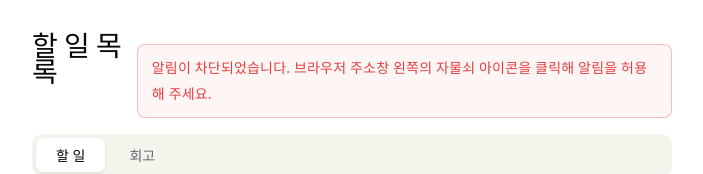
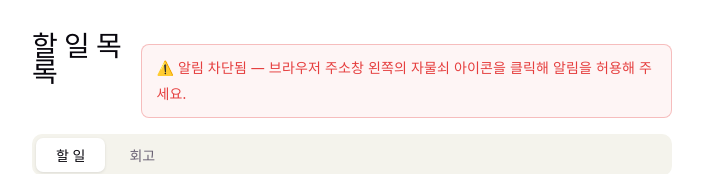
Before and after one commit to gksrudxkr2-cell/todo-reminder, a React (Vite) app: page / in a window 1280 px wide. Shown: the top 174 px of the page, without its empty margins (288-991 px from the left). Built offline with nearby package versions, Linux system fonts and the light colour scheme.

Commit message:
feat: 알림 버튼 권한 상태 시각화 (⑧A)

```diff
--- a/src/App.css
+++ b/src/App.css
@@ -348,18 +348,39 @@ input[type='datetime-local']:focus {
   margin-top: 12px;
 }
 
-.notify-panel__actions {
-  display: flex;
-  gap: 8px;
+.notify-panel__status {
+  display: inline-flex;
+  align-items: center;
+  gap: 6px;
+  font-size: 14px;
+  font-weight: 500;
+  border-radius: 999px;
+  border: 1px solid var(--border);
+  padding: 6px 14px;
+  cursor: pointer;
 }
 
-.notify-panel__denied {
-  font-size: 14px;
+.notify-panel__status--default {
+  color: var(--text);
+  background: var(--code-bg);
+  border-color: var(--border);
+}
+
+.notify-panel__status--granted {
+  color: #fff;
+  background: var(--accent);
+  border-color: var(--accent);
+  cursor: default;
+}
+
+.notify-panel__status--denied {
+  display: block;
+  cursor: default;
+  border-radius: 8px;
   color: #e53e3e;
   margin: 0;
   padding: 10px 14px;
   border: 1px solid rgba(229, 62, 62, 0.3);
-  border-radius: 8px;
   background: rgba(229, 62, 62, 0.05);
 }
 
--- a/src/features/notifications/components/NotificationPanel.tsx
+++ b/src/features/notifications/components/NotificationPanel.tsx
@@ -1,4 +1,9 @@
 import { useNotification } from '../hooks/useNotification';
+
+const STATUS_CONFIG = {
+  default: { icon: '🔕', label: '알림 켜기' },
+  granted: { icon: '🔔', label: '알림 켜짐' },
+} as const;
 
 export function NotificationPanel() {
   const { permission, enable } = useNotification();
@@ -8,24 +13,25 @@ export function NotificationPanel() {
   if (permission === 'denied') {
     return (
       <div className="notify-panel">
-        <p className="notify-panel__denied">
-          알림이 차단되었습니다. 브라우저 주소창 왼쪽의 자물쇠 아이콘을 클릭해 알림을 허용해 주세요.
+        <p className="notify-panel__status notify-panel__status--denied">
+          <span aria-hidden="true">⚠️</span> 알림 차단됨 — 브라우저 주소창 왼쪽의 자물쇠 아이콘을 클릭해 알림을 허용해 주세요.
         </p>
       </div>
     );
   }
 
+  const { icon, label } = STATUS_CONFIG[permission];
+
   return (
     <div className="notify-panel">
-      <div className="notify-panel__actions">
-        <button
-          className="btn-secondary btn-sm"
-          onClick={enable}
-          disabled={permission === 'granted'}
-        >
-          {permission === 'granted' ? '알림 켜짐' : '알림 켜기'}
-        </button>
-      </div>
+      <button
+        type="button"
+        className={`notify-panel__status notify-panel__status--${permission}`}
+        onClick={enable}
+        disabled={permission === 'granted'}
+      >
+        <span aria-hidden="true">{icon}</span> {label}
+      </button>
     </div>
   );
 }
```
